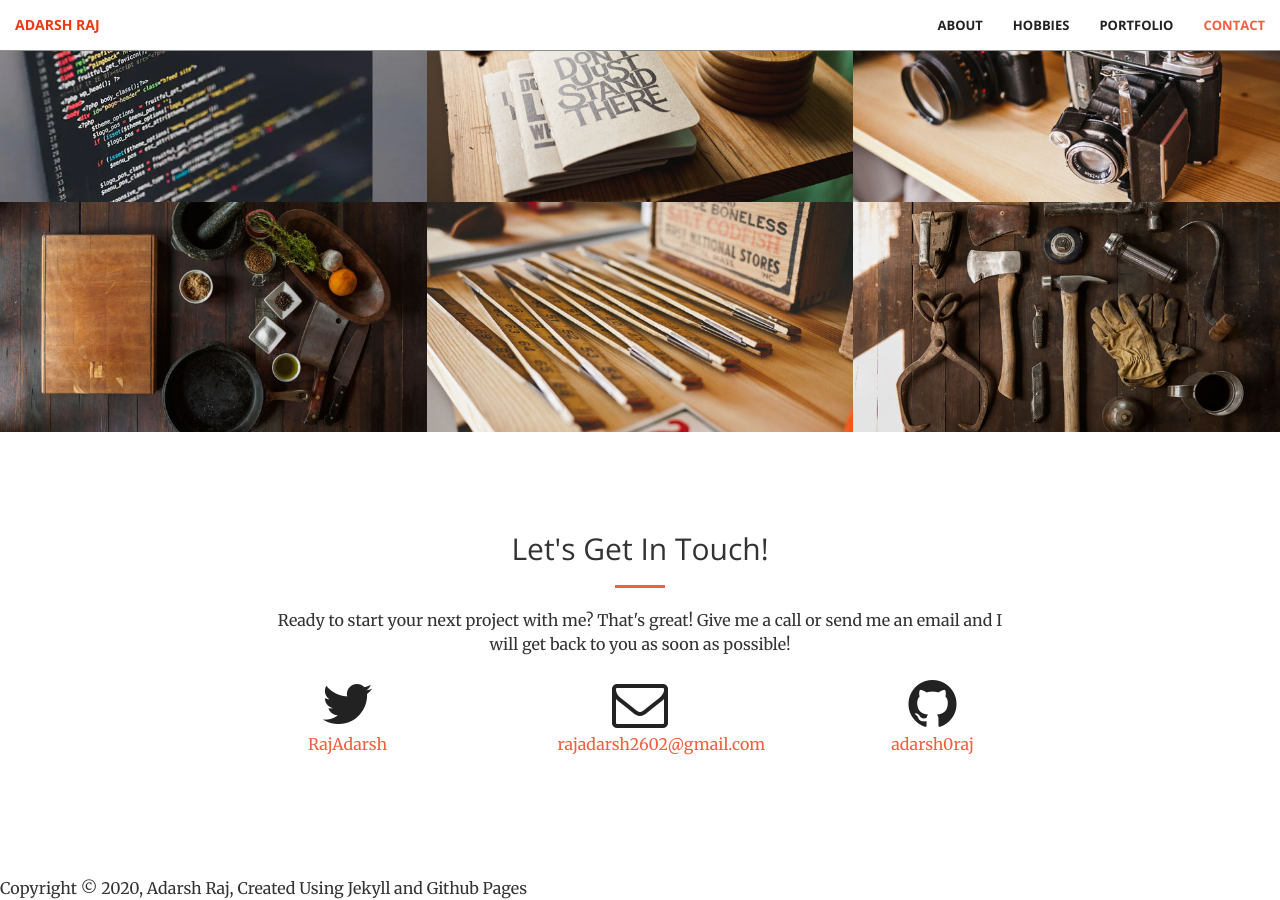
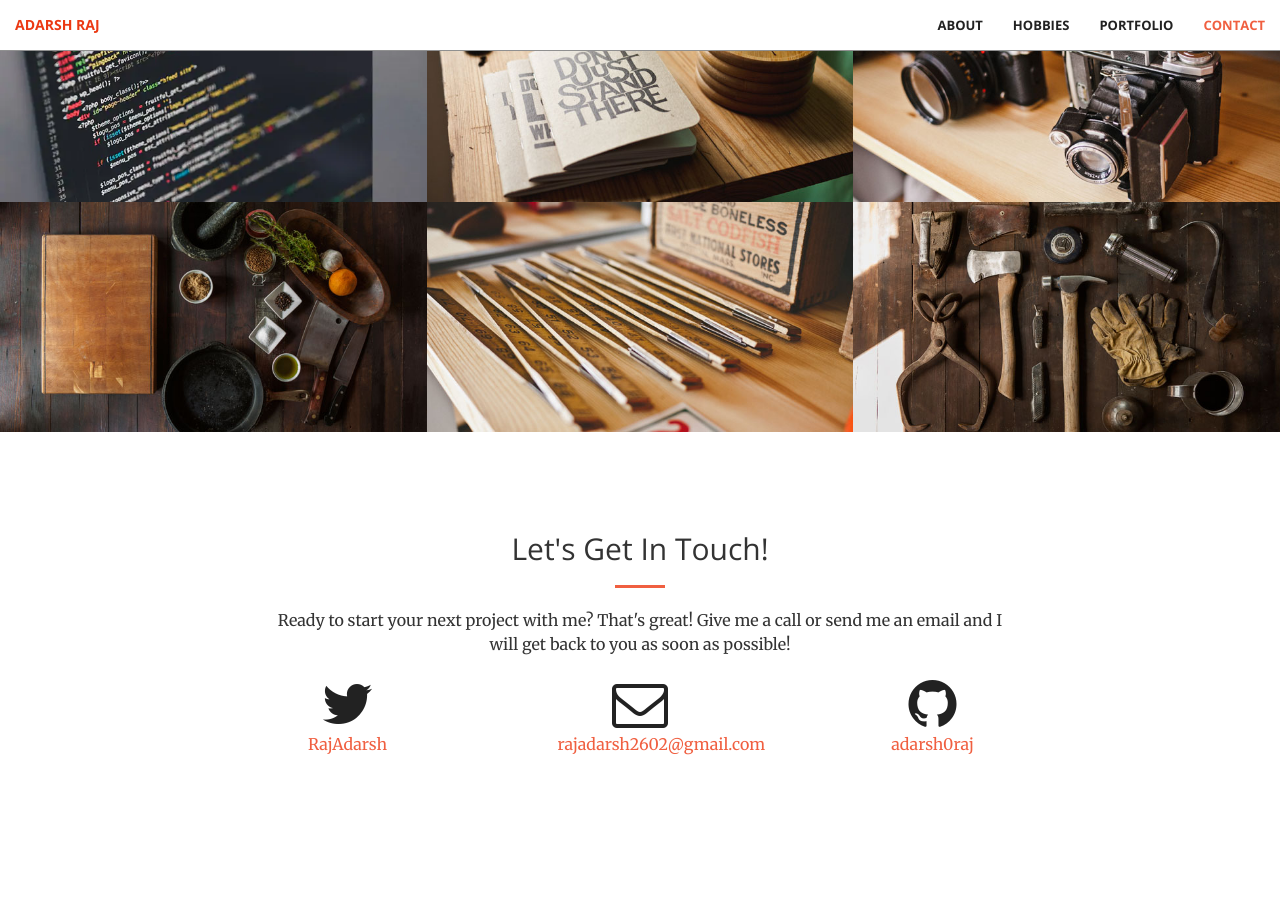
Before and after one commit to adarsh0raj/adarsh0raj.github.io, a Jekyll site: the page built from index.html, in a window 1280 px wide and 900 px high, scrolled down 1962 px. Built offline with Jekyll 4.4.1, drawn with Linux system fonts in a browser that asks for light colours; after the commit the page ends 2838 px from its top, so only the background shows below that.

Commit message:
Update contact.html

```diff
--- a/_includes/contact.html
+++ b/_includes/contact.html
@@ -27,6 +27,3 @@
 
     </div>
 </section>
-<div style="align-items: center;">
-    <p style="position: absolute;">Copyright &copy; 2020, Adarsh Raj, Created Using Jekyll and Github Pages</p>
-</div>
```
